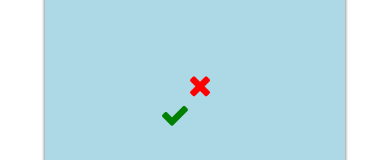
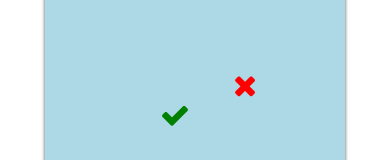
Before and after one commit to nikhiltony26/SwipeAnimation_APP, a React Native app: screen / in a window 390 px wide. Shown: the part 322-482 px from the top of the page. Built offline with nearby package versions, Linux system fonts and the light colour scheme.

Commit message:
resync auto-sync

```diff
--- a/App.js
+++ b/App.js
@@ -69,7 +69,7 @@ const Card = ({ backgroundColor, index, onSwipe }) => {
         ]}
       >
         {/* Card content here */}
-        <Icon name="times" size={30} color="red" style={[styles.icon, { left: 5, top: 20 }]} />
+        <Icon name="times" size={30} color="red" style={[styles.icon, { left: 50, top: 20 }]} />
         <Icon name="check" size={30} color="green" style={[styles.icon, { right: 20, top: 20 }]} />
       </Animated.View>
     </Animated.View>
```
